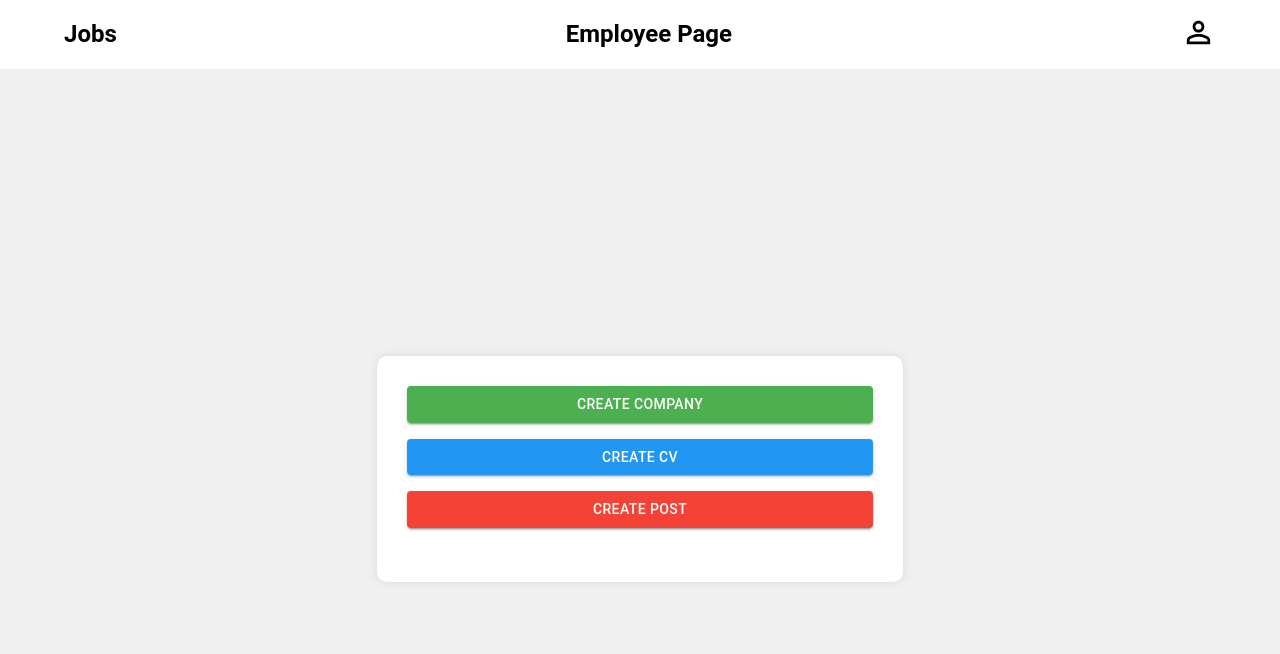
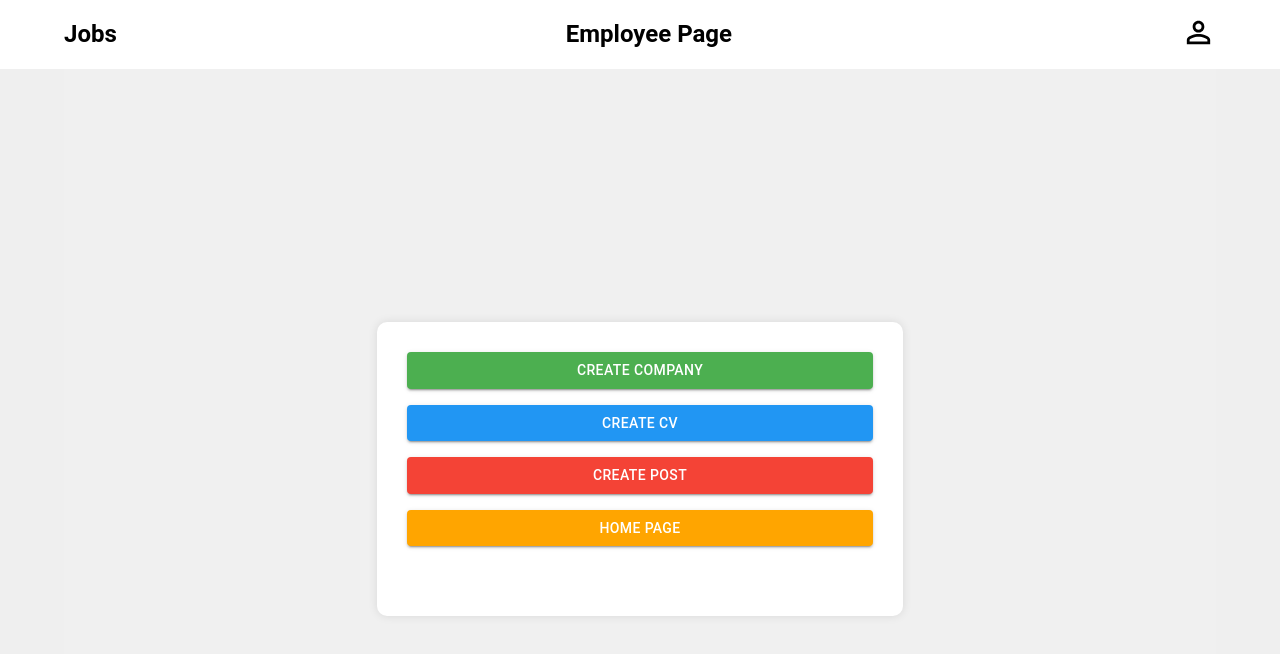
Before and after one commit to Uri2803/PTTKHTTT_GR11, a React (Vite) app in the folder client/: page /EmployeePage in a window 1280 px wide. Shown: the top 654 px of the page. Built offline with nearby package versions, Linux system fonts and the light colour scheme.

Commit message:
add some navigate

```diff
--- a/client/src/pages/companyPage.jsx
+++ b/client/src/pages/companyPage.jsx
@@ -4,7 +4,14 @@ import {
   Typography,
   Button
 } from "@mui/material";
+import { useNavigate } from "react-router-dom";
+
 const CompanyPage = () => {
+  const navigate = useNavigate(); // Initialize the navigate function
+
+  const handleButtonClick = (path) => {
+    navigate(path); // Navigate to the specified path
+  };
   return (
     <Box
       sx={{
@@ -52,8 +59,9 @@ const CompanyPage = () => {
           </Typography>
         </Box>
         <Box sx={{ display: "flex", justifyContent: "flex-end" }}>
-          <Button variant="contained" sx={{ backgroundColor: "#4caf50", color: "white" }}>
-            Go back
+          <Button variant="contained" sx={{ backgroundColor: "#4caf50", color: "white" }}
+              onClick={() => handleButtonClick("/EmployeePage")}>
+            Go back employee page
           </Button>
         </Box>
       </Box>
--- a/client/src/pages/employeePage.jsx
+++ b/client/src/pages/employeePage.jsx
@@ -1,6 +1,13 @@
 import { Box, Button } from "@mui/material";
+import { useNavigate } from "react-router-dom";
 
 const EmployeePage = () => {
+  const navigate = useNavigate(); // Initialize the navigate function
+
+  const handleButtonClick = (path) => {
+    navigate(path); // Navigate to the specified path
+  };
+
   return (
     <Box
       sx={{
@@ -30,6 +37,7 @@ const EmployeePage = () => {
               bgcolor: "#4caf50",
               color: "white",
             }}
+            onClick={() => handleButtonClick("/createCompany")} // Handle button click
           >
             Create Company
           </Button>
@@ -41,6 +49,7 @@ const EmployeePage = () => {
               bgcolor: "#2196f3",
               color: "white",
             }}
+            onClick={() => handleButtonClick("/createCV")}
           >
             Create CV
           </Button>
@@ -48,11 +57,25 @@ const EmployeePage = () => {
             variant="contained"
             sx={{
               width: "100%",
+              mb: 2,
               bgcolor: "#f44336",
               color: "white",
             }}
+            onClick={() => handleButtonClick("/createPost")}
           >
             Create Post
+          </Button>
+          <Button
+            variant="contained"
+            sx={{
+              width: "100%",
+              mb: 2,
+              bgcolor: "#FFA500",
+              color: "white",
+            }}
+            onClick={() => handleButtonClick("/")}
+          >
+            Home Page
           </Button>
         </Box>
       </Box>
```
